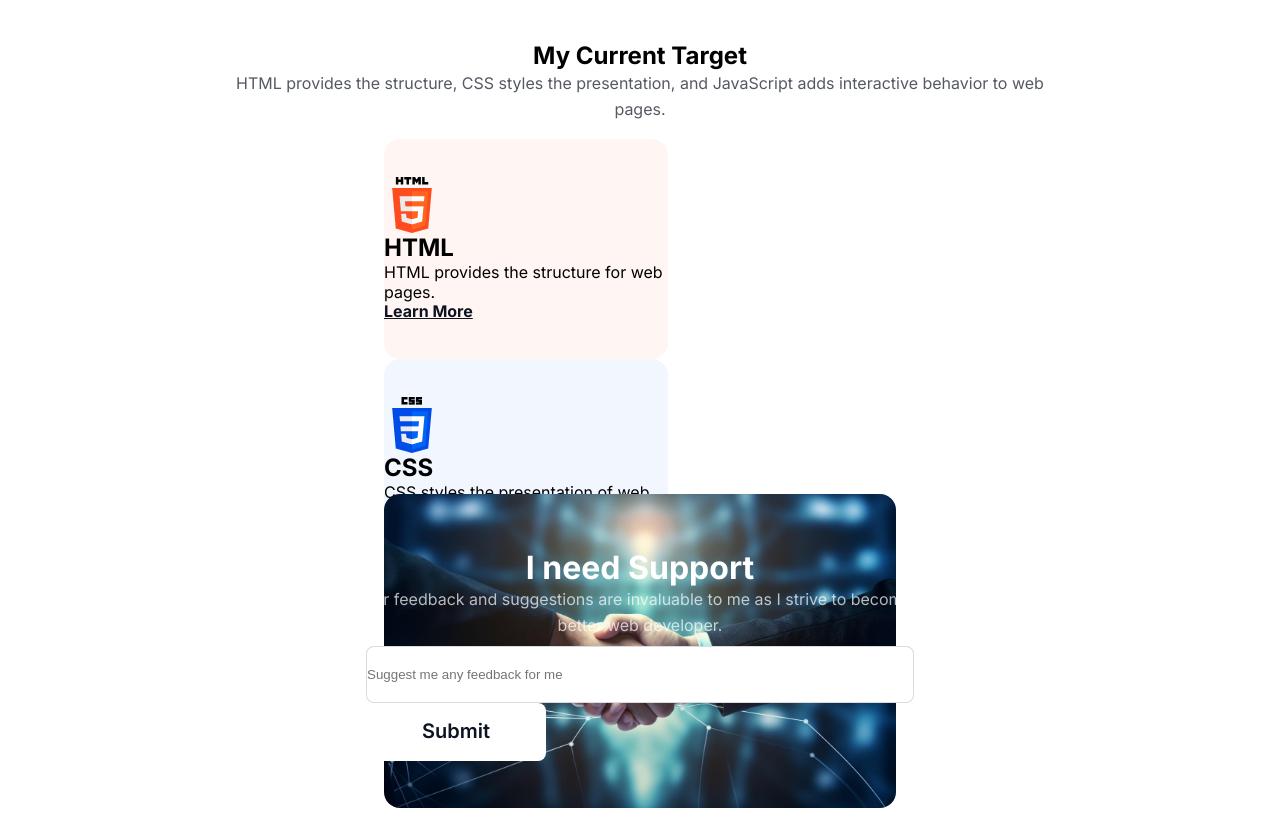
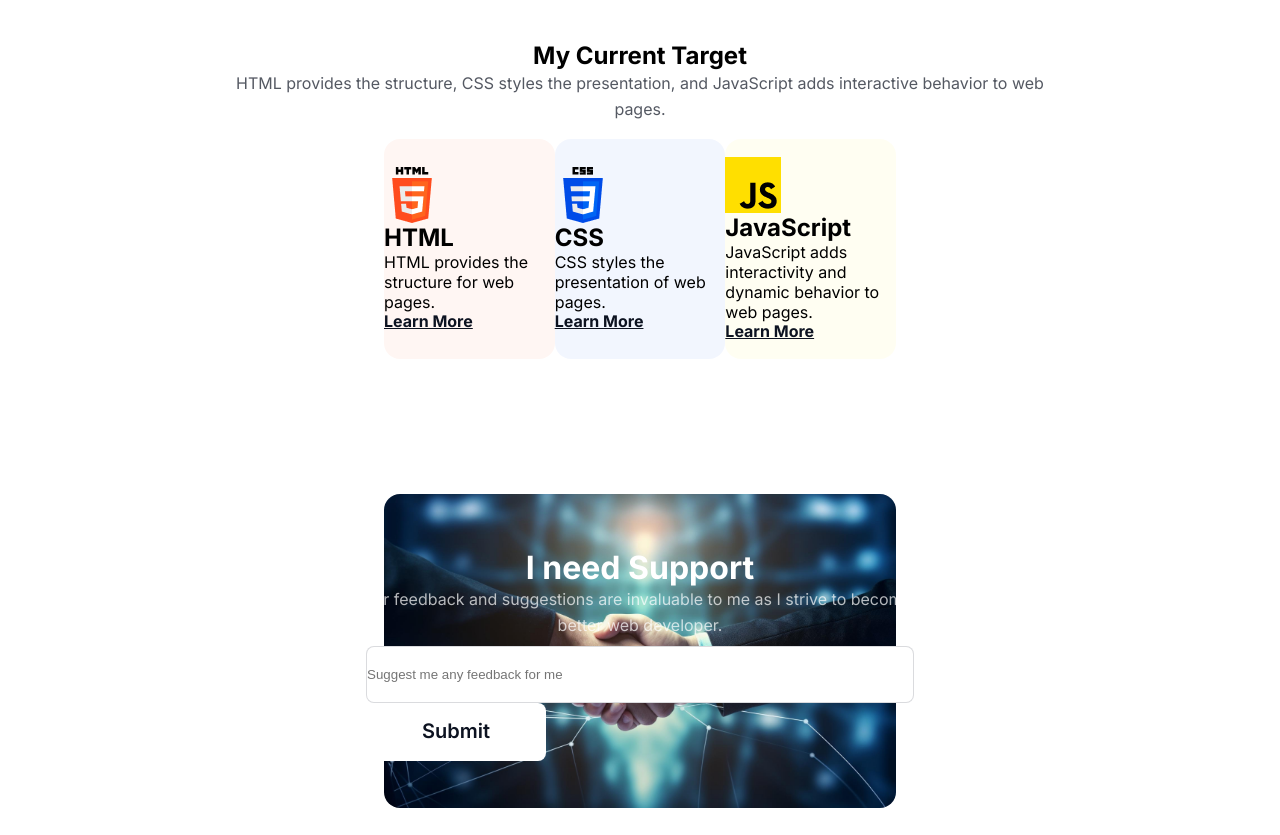
Before and after one commit to mumtahinadev/assignment-1, a plain HTML site: page index.html in a window 1280 px wide. Shown: the part 2960-3795 px from the top of the page. Drawn offline with Linux system fonts and the light colour scheme.

Commit message:
added target section style

```diff
--- a/styles/styles.css
+++ b/styles/styles.css
@@ -416,14 +416,14 @@ letter-spacing: 0%;
 text-align: center;
 
 }
-/* .target .targets{
+.target .targets{
     display: flex;
     flex-direction: row;
     justify-content: space-around;
     align-items: center;
     padding: 0px;
 
-} */
+}
 .target .targets .html{
     width: 284px;
     height: 220px;
```
